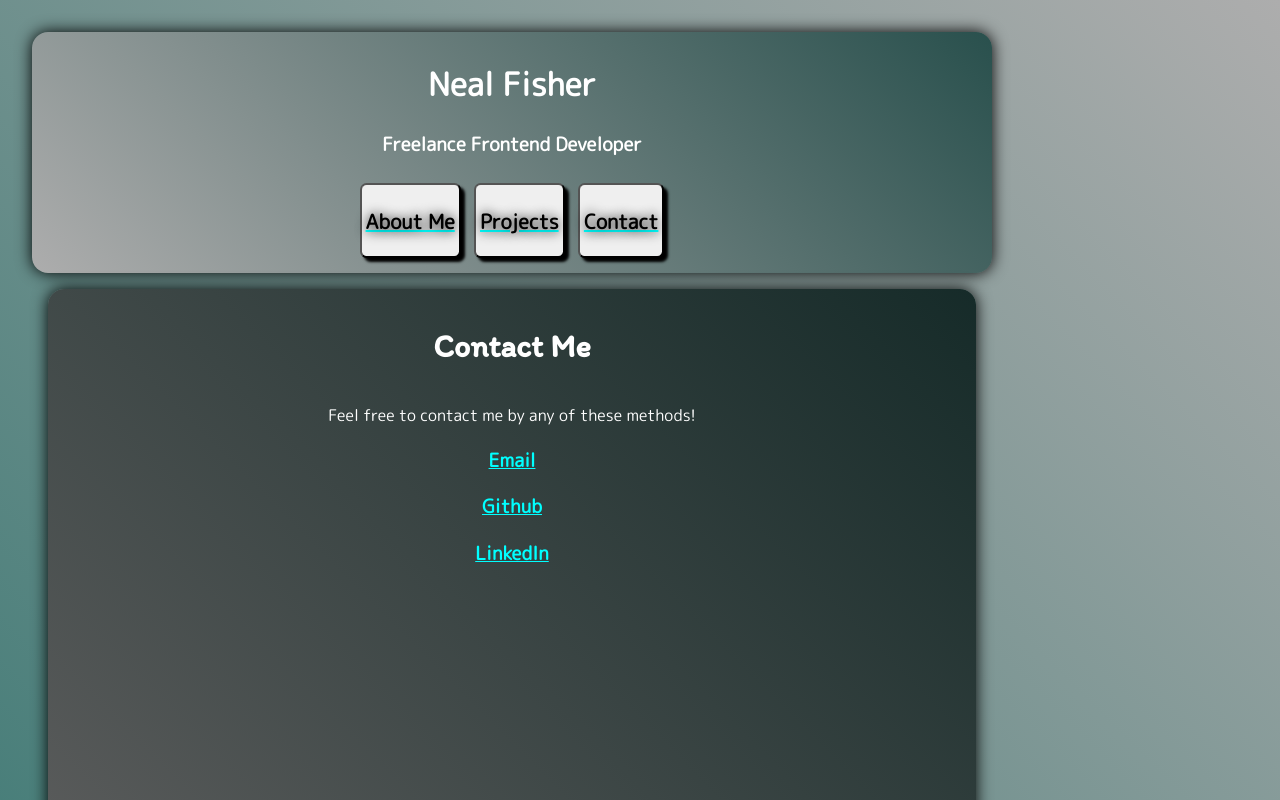
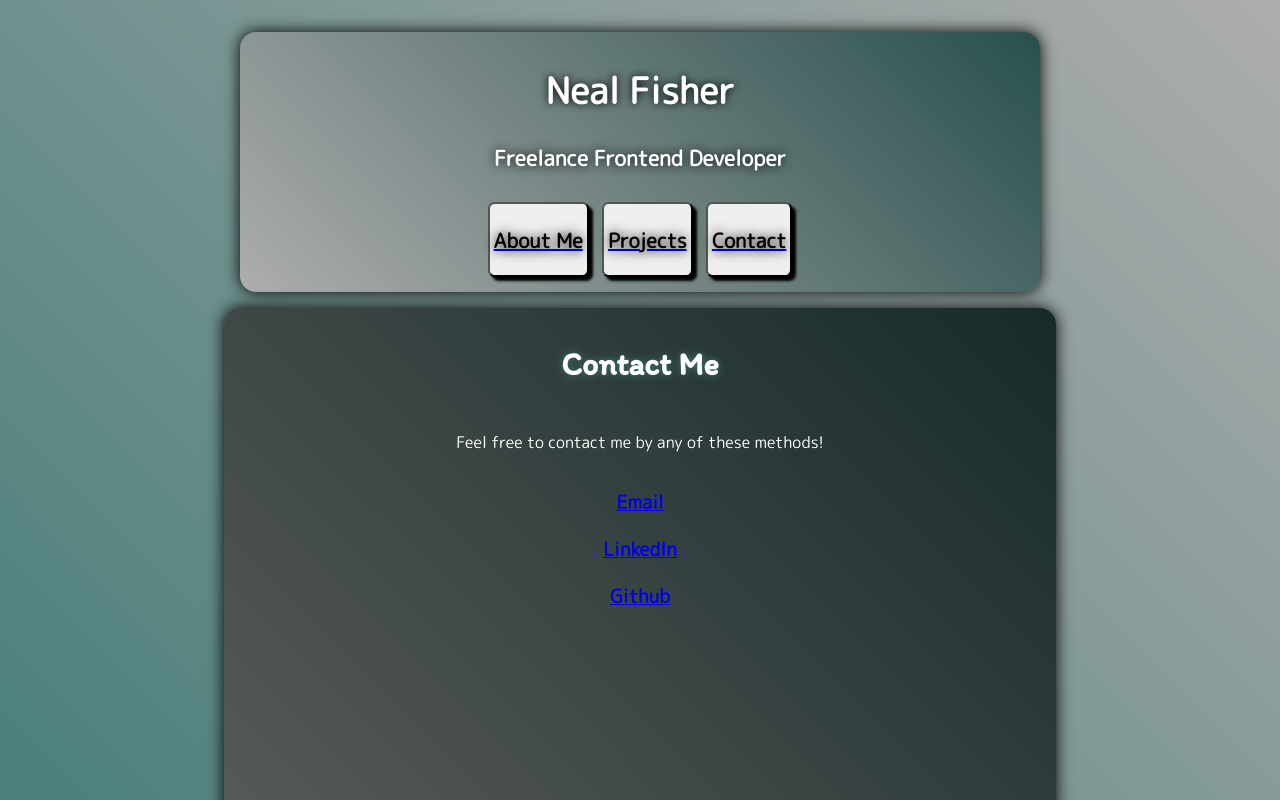
Before and after one commit to JustCallMeNed/nfisher-portfolio, a React (Create React App) app: page /contact in a window 1280 px wide. Shown: the top 800 px of the page. Built offline with nearby package versions, Linux system fonts and the light colour scheme.

Commit message:
componentized Contact.js, adjusted CSS

```diff
--- a/src/App.css
+++ b/src/App.css
@@ -6,6 +6,8 @@ App.css is for broad-strokes design elements */
 
 #root {
   position: relative;
+  display: flex;
+  place-content: center;
   background-image: linear-gradient(
     45deg,
     rgb(63, 122, 117),
@@ -14,27 +16,29 @@ App.css is for broad-strokes design elements */
 }
 
 .App {
-  /* transform: translateX(50%); */
   display: flex;
   flex-flow: column;
   text-align: center;
-  justify-content: center;
+  place-content: center;
   min-height: 100%;
-  max-width: 60em;
+  /* max-width: 60em; */
   padding: 2em;
   font-family: "M PLUS Rounded 1c", sans-serif;
-  /* background-image: linear-gradient(
-    45deg,
-    rgb(63, 122, 117),
-    rgb(173, 173, 173)
-  ); */
   color: white;
 }
 
-a {
-  color: aqua;
+/* a {
+  color: rgb(0, 150, 150);
+} */
+a:hover {
+  text-shadow: 0em 0em 0.5em rgb(255, 255, 130);
 }
-
+a:active {
+  text-shadow: 0em 0em 0.25em rgb(255, 255, 130);
+}
+a:visited {
+  color: rgba(0, 255, 255, 0.5);
+}
 button {
   cursor: pointer;
   margin: 0.5em;
@@ -48,7 +52,7 @@ button {
   display: inline-block;
   flex-flow: row;
   place-content: center;
-  width: 100%;
+  width: 50em;
   background-image: linear-gradient(45deg, rgb(173, 173, 173), rgb(41, 80, 77));
   border-radius: 1em;
 }
@@ -58,6 +62,15 @@ button {
   box-shadow: 0em 0em 1em black;
   border-radius: 1em;
   padding: 0.5em;
+}
+
+.navHeader {
+  font-size: large;
+  text-shadow: 0em 0em 0.5em black;
+}
+
+.navSubheader {
+  text-shadow: 0em 0em 0.5em black;
 }
 
 .NavBtn {
@@ -70,8 +83,10 @@ button {
   display: flex;
   flex-flow: column;
   box-shadow: 0em 0em 1em black;
+  place-self: center;
   border-radius: 1em;
   min-height: 40em;
+  min-width: 50em;
   padding: 1em;
   margin: 1em;
   background-image: linear-gradient(45deg, rgb(95, 95, 95), rgb(22, 43, 41));
@@ -79,4 +94,6 @@ button {
 
 .Header {
   font-family: "Itim", cursive;
+  text-shadow: 0em 0em 0.25em white;
+  text-shadow: 0em 0em 0.5em rgb(63, 122, 117);
 }
--- a/src/Contact.js
+++ b/src/Contact.js
@@ -1,39 +1,41 @@
 import React, { useEffect, useRef } from "react";
 import gsap from "gsap";
+import ContactItem from "./ContactItem";
 
 const Contact = () => {
   useEffect(() => {
     gsap.timeline(
       gsap.defaults({ ease: "power2" }),
-      gsap.from(".contactHeader", { duration: 1.5, x: -10, opacity: 0 }),
-      gsap.from(".contactMain", { duration: 1.5, opacity: 0 }),
+      gsap.from("#contactHeader", { duration: 1.5, y: -10, opacity: 0 }),
+      gsap.from("#contactMain", { y: 10, duration: 1.5, opacity: 0 }),
       gsap.from("hr", { duration: 2, scale: 0, opacity: 0 }),
-      gsap.from(".contactList", { x: 10, opacity: 0, stagger: 0.15 })
+      gsap.from(".contactList", { y: 10, opacity: 0, stagger: 0.15 })
     );
   }, []);
   return (
-    <div>
+    <>
       <div className="Header" id="contactHeader">
         <h1>Contact Me</h1>
+        <hr />
       </div>
-      <hr />
       <div className="Main" id="contactMain">
         <p>Feel free to contact me by any of these methods!</p>
       </div>
-      <div className="contactList">
-        <h3 className="contactList">
-          <a href="mailto:neal.c.fisher@gmail.com">Email</a>
-        </h3>
-        <h3 className="contactList">
-          <a href="https://github.com/JustCallMeNed">Github</a>
-        </h3>
-        <h3 className="contactList">
-          <a href="https://www.linkedin.com/in/neal-fisher-97444621">
-            LinkedIn
-          </a>
-        </h3>
+      <div id="contactList">
+        <ContactItem
+          linkAddress="mailto:neal.c.fisher@gmail.com"
+          itemName="Email"
+        />
+        <ContactItem
+          linkAddress="https://www.linkedin.com/in/neal-fisher-97444621"
+          itemName="LinkedIn"
+        />
+        <ContactItem
+          linkAddress="https://github.com/JustCallMeNed"
+          itemName="Github"
+        />
       </div>
-    </div>
+    </>
   );
 };
 
--- /dev/null
+++ b/src/ContactItem.js
@@ -0,0 +1,10 @@
+import React from "react";
+
+const ContactItem = ({ linkAddress, itemName }) => {
+  return (
+    <h3 className="List">
+      <a href={linkAddress}>{itemName}</a>
+    </h3>
+  );
+};
+export default ContactItem;
--- a/src/Portfolio.js
+++ b/src/Portfolio.js
@@ -5,18 +5,20 @@ const Portfolio = () => {
   useEffect(() => {
     gsap.timeline(
       gsap.defaults({ ease: "slow" }),
-      gsap.from("#portHeader", { duration: 1, x: -10, opacity: 0 }),
+      gsap.from("#portHeader", { duration: 1, y: -10, opacity: 0 }),
       gsap.from("hr", { duration: 2, scale: 0, opacity: 0 }),
       gsap.from(".portList", { y: -10, delay: 1, opacity: 0, stagger: 0.15 })
     );
   }, []);
   return (
+    <>
       <div className="Header" id="portHeader">
         <h1>Projects</h1>
         <PortfolioItem
           linkAddress="https://docs.google.com/document/d/1uF4-jW5UQZsjt7Lav6rXIztP5WeEwy5bXEx8tKP3ek4/edit?usp=sharing"
           projectName="Resume"
         />
+
         <hr />
         <div className="List" id="portList">
           <PortfolioItem
@@ -36,6 +38,7 @@ const Portfolio = () => {
           />
         </div>
       </div>
+    </>
   );
 };
 
--- a/src/components/Navbar.js
+++ b/src/components/Navbar.js
@@ -18,7 +18,7 @@ const Navbar = () => {
       // }),
       gsap.from("hr", { duration: 2, scale: 0, opacity: 0 }),
       gsap.from(".NavList", { y: -10, delay: 1, opacity: 0 }),
-      gsap.from(".NavBtn", { x: -10, delay: 1, opacity: 0, stagger: 0.15 })
+      gsap.from(".NavBtn", { y: -10, delay: 1, opacity: 0, stagger: 0.15 })
     );
   }, []);
   return (
```
Lines whose indentation alone changed are shown as unchanged.
